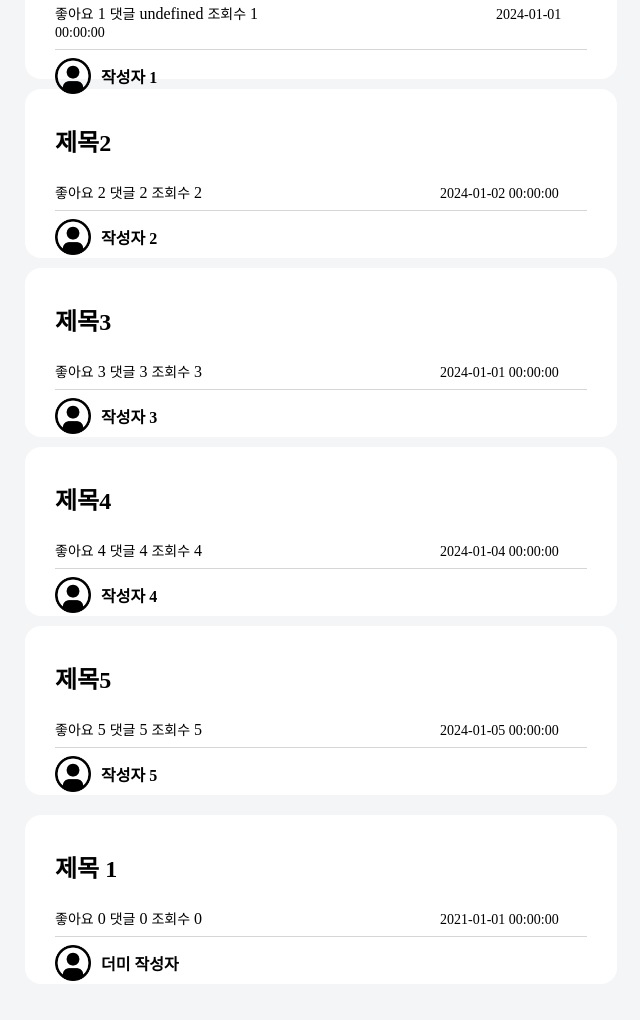
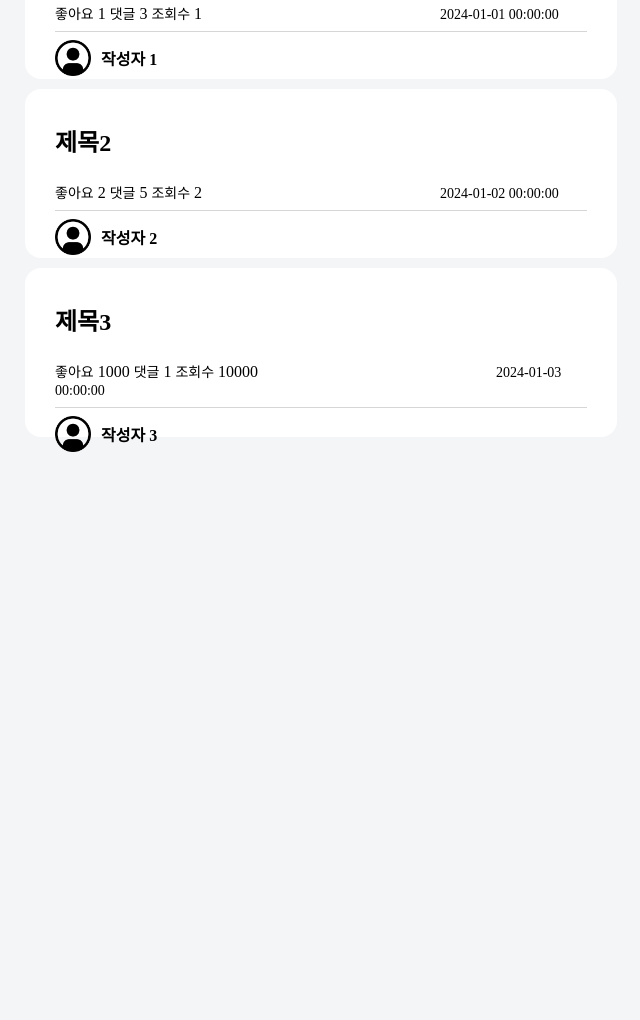
Before and after one commit to 49EHyeon42/KCS-Week02-Assignment02, a website: page public/posts.html in a window 1280 px wide. Shown: the part 430-1450 px from the top of the page, without its empty margins (319-959 px from the left). After the commit the page ends 945 px from the top, so only its background shows below. Drawn offline with Linux system fonts and the light colour scheme.

Commit message:
fix: posts 데이터 추가, 필요없는 부분 삭제, posts.json 변경에 따른 값 변경

```diff
--- a/public/json/posts.json
+++ b/public/json/posts.json
@@ -40,55 +40,72 @@
     },
     {
       "id": 2,
-      "likes": 2,
-      "comments": 2,
-      "views": 2,
-      "createdDate": "2024-01-02 00:00:00",
       "author": {
         "name": "작성자 2",
         "imageUrl": "/images/profile.png"
       },
       "title": "제목2",
-      "content": "내용 2"
+      "content": "내용 2",
+      "likes": 2,
+      "views": 2,
+      "createdDate": "2024-01-02 00:00:00",
+      "comment": {
+        "count": 5,
+        "comments": [
+          {
+            "author": {
+              "name": "작성자 200",
+              "imageUrl": "/images/profile.png"
+            },
+            "content": "Hello, world! 2"
+          },
+          {
+            "author": {
+              "name": "작성자 201",
+              "imageUrl": "/images/profile.png"
+            },
+            "content": "Hello, world! 22"
+          },
+          {
+            "author": {
+              "name": "작성자 202",
+              "imageUrl": "/images/profile.png"
+            },
+            "content": "Hello, world! 23"
+          },
+          {
+            "author": {
+              "name": "작성자 203",
+              "imageUrl": "/images/profile.png"
+            },
+            "content": "QWER"
+          }
+        ]
+      }
     },
     {
       "id": 3,
-      "likes": 3,
-      "comments": 3,
-      "views": 3,
-      "createdDate": "2024-01-01 00:00:00",
       "author": {
         "name": "작성자 3",
         "imageUrl": "/images/profile.png"
       },
       "title": "제목3",
-      "content": "내용 3"
-    },
-    {
-      "id": 4,
-      "likes": 4,
-      "comments": 4,
-      "views": 4,
-      "createdDate": "2024-01-04 00:00:00",
-      "author": {
-        "name": "작성자 4",
-        "imageUrl": "/images/profile.png"
-      },
-      "title": "제목4",
-      "content": "내용 4"
-    },
-    {
-      "id": 5,
-      "likes": 5,
-      "comments": 5,
-      "views": 5,
-      "createdDate": "2024-01-05 00:00:00",
-      "author": {
-        "name": "작성자 5",
-        "imageUrl": "/images/profile.png"
-      },
-      "title": "제목5",
-      "content": "내용 5"
+      "content": "내용 3",
+      "likes": 1000,
+      "views": 10000,
+      "createdDate": "2024-01-03 00:00:00",
+      "comment": {
+        "count": 1,
+        "comments": [
+          {
+            "author": {
+              "name": "작성자 10000",
+              "imageUrl": "/images/profile.png"
+            },
+            "content": "404 NOT FOUNDDD"
+          }
+        ]
+      }
     }
   ]
 }
--- a/public/posts.html
+++ b/public/posts.html
@@ -46,38 +46,6 @@
         </div>
 
         <div class="post-container"></div>
-
-        <!-- TODO clear -->
-        <article class="post">
-          <p class="post-title">
-            <a class="post-title-text" href="http://localhost:3000/posts/id">
-              제목 1
-            </a>
-          </p>
-          <div>
-            <span class="post-ect">좋아요</span>
-            <span class="likes">0</span>
-            <span class="post-ect">댓글</span>
-            <span class="comments">0</span>
-            <span class="post-ect">조회수</span>
-            <span class="views">0</span>
-            <span class="post-ect post-date" id="created-date"
-              >2021-01-01 00:00:00</span
-            >
-          </div>
-
-          <hr class="horizontal-rule" />
-
-          <div class="dummy-container">
-            <img
-              class="image"
-              src="/images/profile.png"
-              width="36px"
-              height="36px"
-            />
-            <span style="font-weight: bold">더미 작성자</span>
-          </div>
-        </article>
       </section>
     </div>
 
--- a/public/posts.js
+++ b/public/posts.js
@@ -47,7 +47,7 @@ fetch('./json/posts.json')
           <span class="post-ect">좋아요</span>
           <span class="likes">${post.likes}</span>
           <span class="post-ect">댓글</span>
-          <span class="comments">${post.comments}</span>
+          <span class="comments">${post.comment.count}</span>
           <span class="post-ect">조회수</span>
           <span class="views">${post.views}</span>
           <span class="post-ect post-date" id="created-date"
```
